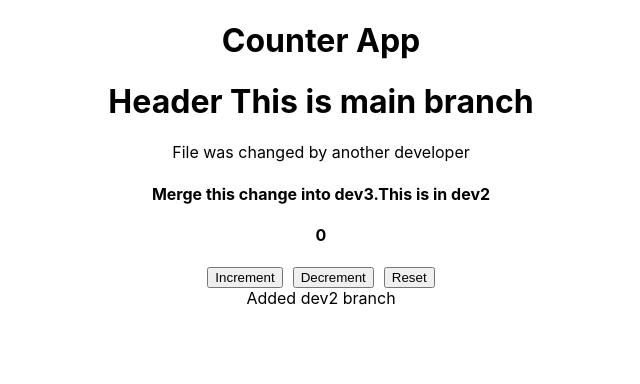
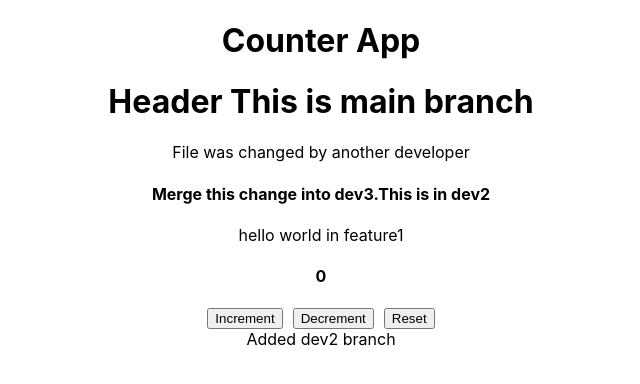
Before and after one commit to prerananitnaware/gitTutorial, a React (Create React App) app: page / in a window 1280 px wide. Shown: the top 384 px of the page, without its empty margins (319-959 px from the left). Built offline with nearby package versions, Linux system fonts and the light colour scheme.

Commit message:
added in feature1 header

```diff
--- a/src/Header.js
+++ b/src/Header.js
@@ -4,6 +4,7 @@ export const Header=()=>{
          <h1>Header This is main branch</h1>
         <p>File was changed by another developer</p>
         <h4>Merge this change into dev3.This is in dev2</h4>
+        <p>hello world in feature1</p>
         </>
 
     )
```
